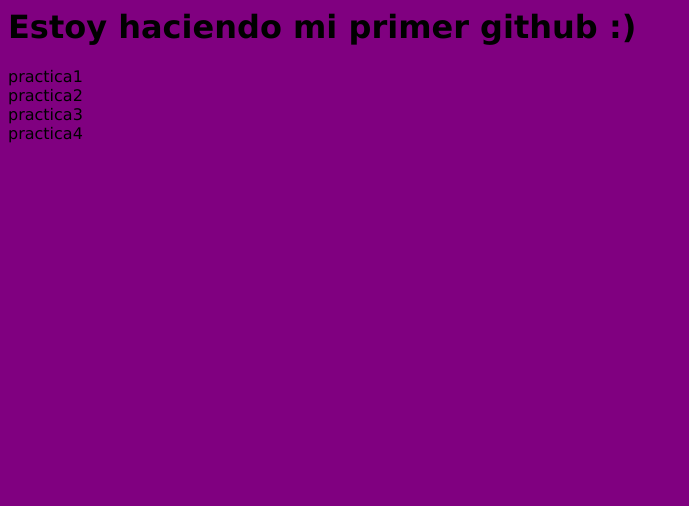
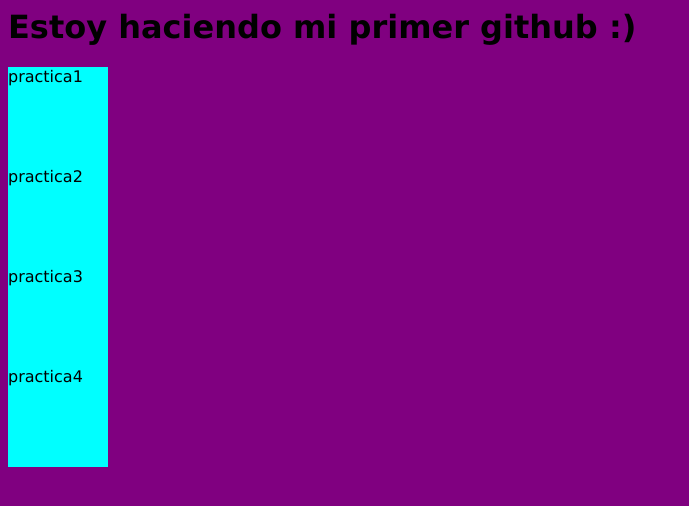
Before and after one commit to arodriguezCRN/2021agm4, a plain HTML site: page index.html in a window 1280 px wide. Shown: the whole page, without its empty margins (0-689 px from the left). Drawn offline with Linux system fonts and the light colour scheme.

Commit message:
Update estils.css

```diff
--- a/estils.css
+++ b/estils.css
@@ -5,6 +5,7 @@ body {
 }
 
 div {
-
-
+ background-color: cyan;
+ width: 100px;
+ height: 100px;
 }
```
